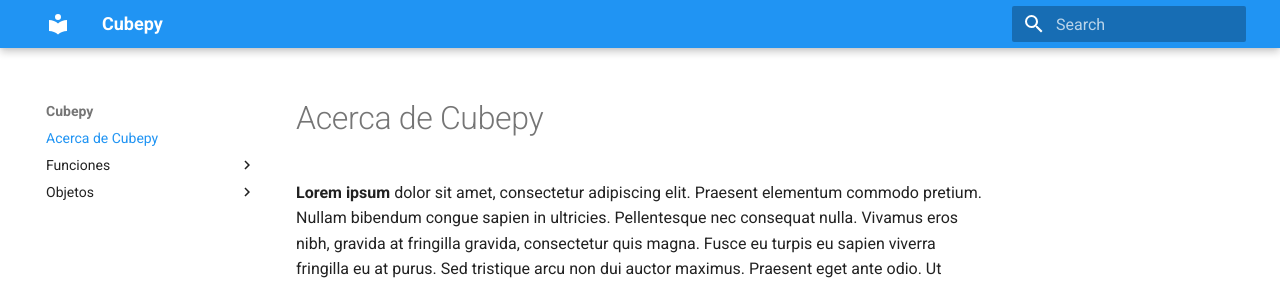
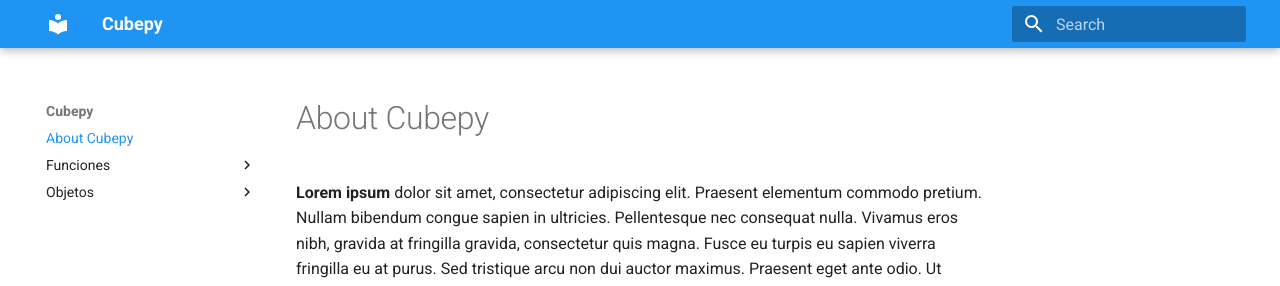
Before and after one commit to novix-sa/cubepy, an MkDocs documentation site: the page built from docs/index.md, in a window 1280 px wide. Shown: the top 286 px of the page. Built offline with MkDocs 1.6.1 and Material for MkDocs 9.7.7, drawn with Linux system fonts in a browser that asks for light colours; some of the changed lines change nothing that is shown.

Commit message:
docs/index.md updated from https://stackedit.io/

```diff
--- a/docs/index.md
+++ b/docs/index.md
@@ -1,4 +1,4 @@
-# Acerca de Cubepy
+# About Cubepy
 
 **Lorem ipsum** dolor sit amet, consectetur adipiscing elit. Praesent elementum commodo pretium. Nullam bibendum congue sapien in ultricies. Pellentesque nec consequat nulla. Vivamus eros nibh, gravida at fringilla gravida, consectetur quis magna. Fusce eu turpis eu sapien viverra fringilla eu at purus. Sed tristique arcu non dui auctor maximus. Praesent eget ante odio. Ut convallis tellus molestie, iaculis leo eget, rhoncus tellus. Suspendisse pharetra aliquet ex sit amet tincidunt. Nullam feugiat sed nulla vel volutpat. docs
 
@@ -9,7 +9,7 @@ agregado por fabian
 
 
 <!--stackedit_data:
-eyJoaXN0b3J5IjpbLTI0MzgyMDMyOCwxNDIyMTc0NDA2LC0xMz
-AzNDA0NTE4LDQ2NjIyNDI2MCw5MDE1MzgwOTYsMjY4MjE0NjM2
-XX0=
+eyJoaXN0b3J5IjpbLTEyNjc3MDU5NjcsLTI0MzgyMDMyOCwxND
+IyMTc0NDA2LC0xMzAzNDA0NTE4LDQ2NjIyNDI2MCw5MDE1Mzgw
+OTYsMjY4MjE0NjM2XX0=
 -->
```
